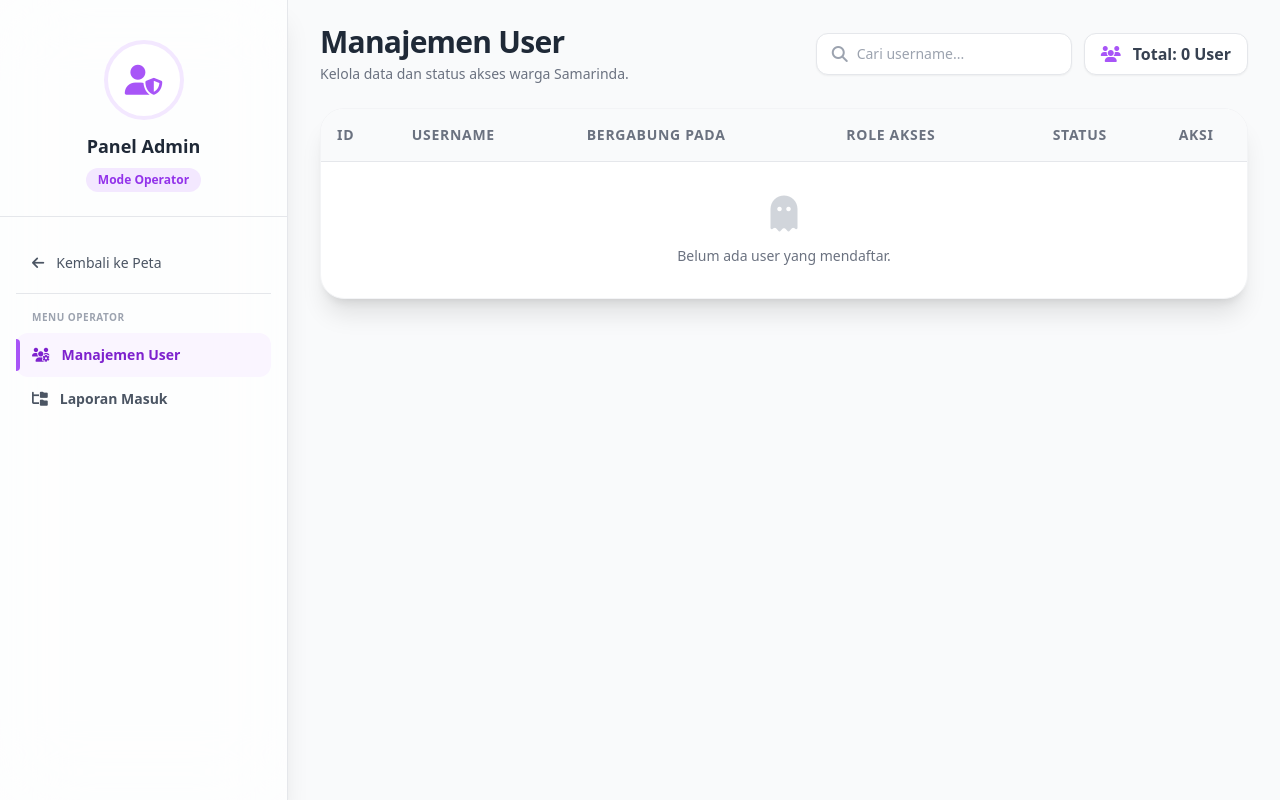
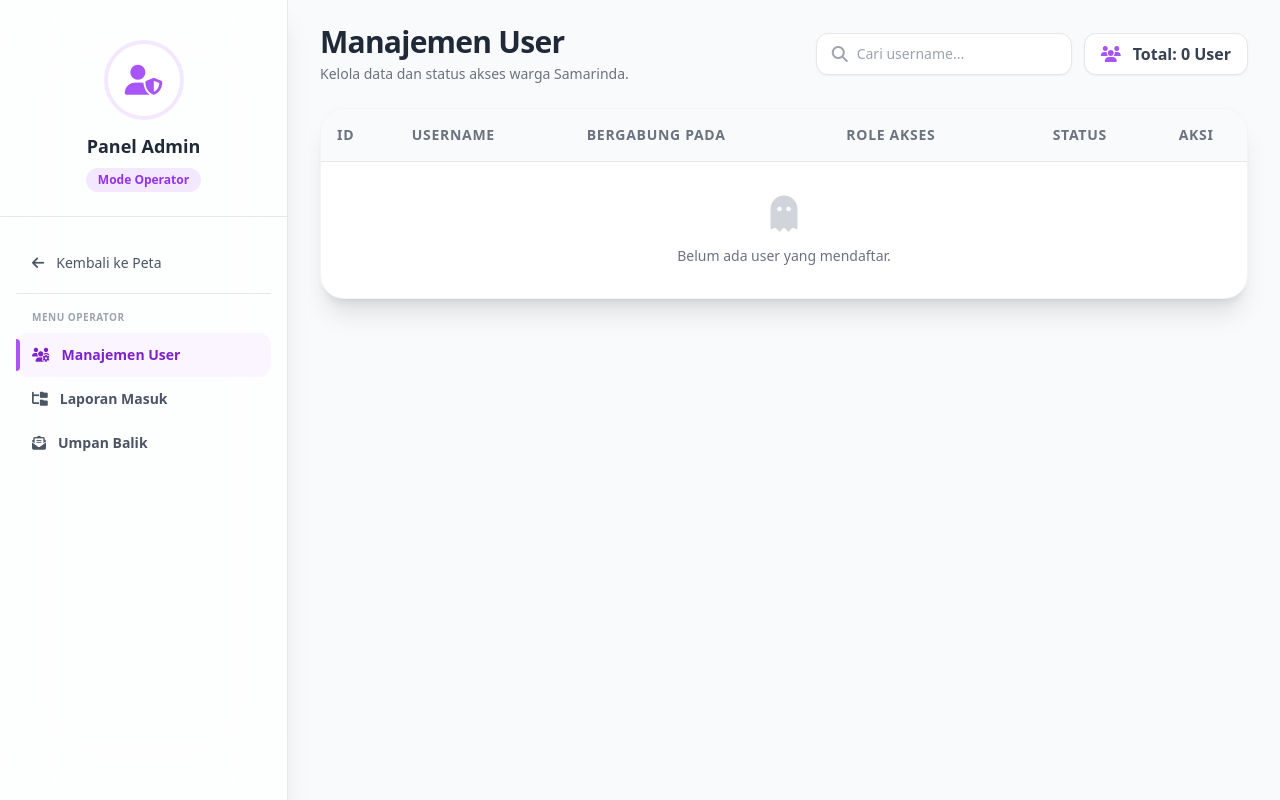
Before and after one commit to Royyy987/hydrowatch-siagatech, a Django app: page /operator/users/ in a window 1280 px wide. Run offline with Django 5.2, Linux system fonts and the light colour scheme; the visitor is signed in with stand-in values (Sample User, id 1); data comes from the database, SQL or seed files in the repository; parts of the project's set-up code (start-up, migrations or seed data) failed here and were passed over; some libraries are stand-ins or nearby versions.

Commit message:
feat: add missing feedback menu link to operator sidebars

```diff
--- a/maps/templates/maps/dashboard.html
+++ b/maps/templates/maps/dashboard.html
@@ -147,6 +147,10 @@
 
                     <a href="{% url 'laporan_masuk' %}" class="flex items-center gap-3 px-4 py-3 text-sm text-orange-600 dark:text-orange-400 hover:bg-orange-50 dark:hover:bg-orange-900/20 rounded-xl transition-colors font-bold">
                         <i class="fa-solid fa-folder-tree"></i> Laporan Masuk
+                    </a>
+
+                    <a href="{% url 'daftar_feedback' %}" class="flex items-center gap-3 px-4 py-3 text-sm text-gray-600 dark:text-gray-300 hover:bg-gray-100 dark:hover:bg-gray-800 rounded-xl transition-colors font-bold">
+                        <i class="fa-solid fa-envelope-open-text"></i> Umpan Balik
                     </a>
                 </div>
                 {% endif %}
--- a/maps/templates/maps/laporan_masuk.html
+++ b/maps/templates/maps/laporan_masuk.html
@@ -52,6 +52,10 @@
                 <a href="{% url 'laporan_masuk' %}" class="flex items-center gap-3 px-4 py-3 text-sm font-semibold text-orange-700 bg-orange-50 dark:bg-orange-900/30 rounded-xl relative transition-colors">
                     <div class="absolute left-0 top-1/2 -translate-y-1/2 w-1 h-8 bg-orange-500 rounded-r-full"></div>
                     <i class="fa-solid fa-folder-tree"></i> Laporan Masuk
+                </a>
+
+                <a href="{% url 'daftar_feedback' %}" class="flex items-center gap-3 px-4 py-3 text-sm text-gray-600 dark:text-gray-300 hover:bg-gray-100 dark:hover:bg-gray-800 rounded-xl transition-colors font-bold">
+                    <i class="fa-solid fa-envelope-open-text"></i> Umpan Balik
                 </a>
             </div>
         </nav>
--- a/maps/templates/maps/manajemen_user.html
+++ b/maps/templates/maps/manajemen_user.html
@@ -56,6 +56,10 @@
 
                 <a href="{% url 'laporan_masuk' %}" class="flex items-center gap-3 px-4 py-3 text-sm text-gray-600 dark:text-gray-300 hover:bg-gray-100 dark:hover:bg-gray-800 rounded-xl transition-colors font-bold">
                     <i class="fa-solid fa-folder-tree"></i> Laporan Masuk
+                </a>
+
+                <a href="{% url 'daftar_feedback' %}" class="flex items-center gap-3 px-4 py-3 text-sm text-gray-600 dark:text-gray-300 hover:bg-gray-100 dark:hover:bg-gray-800 rounded-xl transition-colors font-bold">
+                    <i class="fa-solid fa-envelope-open-text"></i> Umpan Balik
                 </a>
             </div>
         </nav>
```
